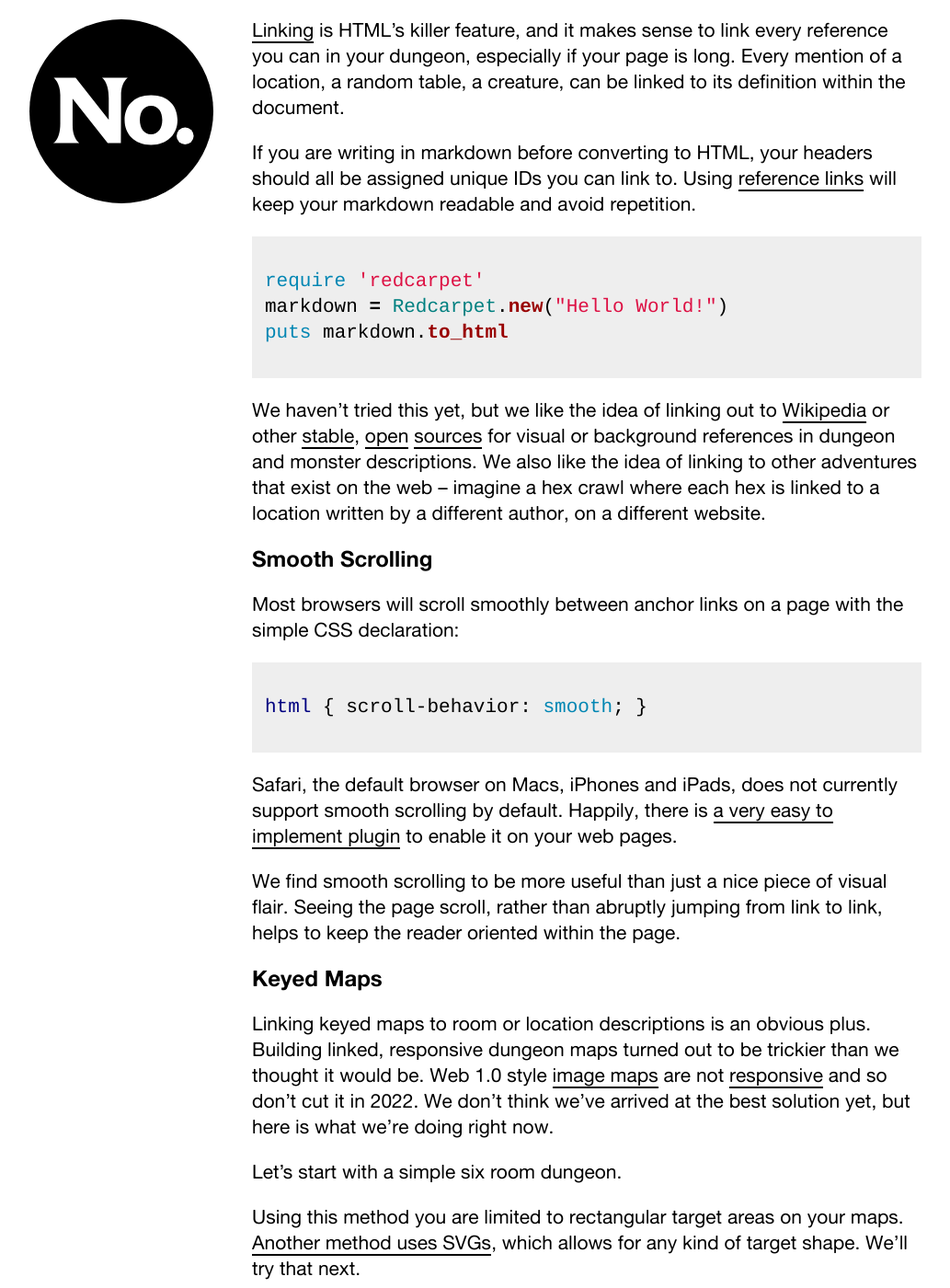
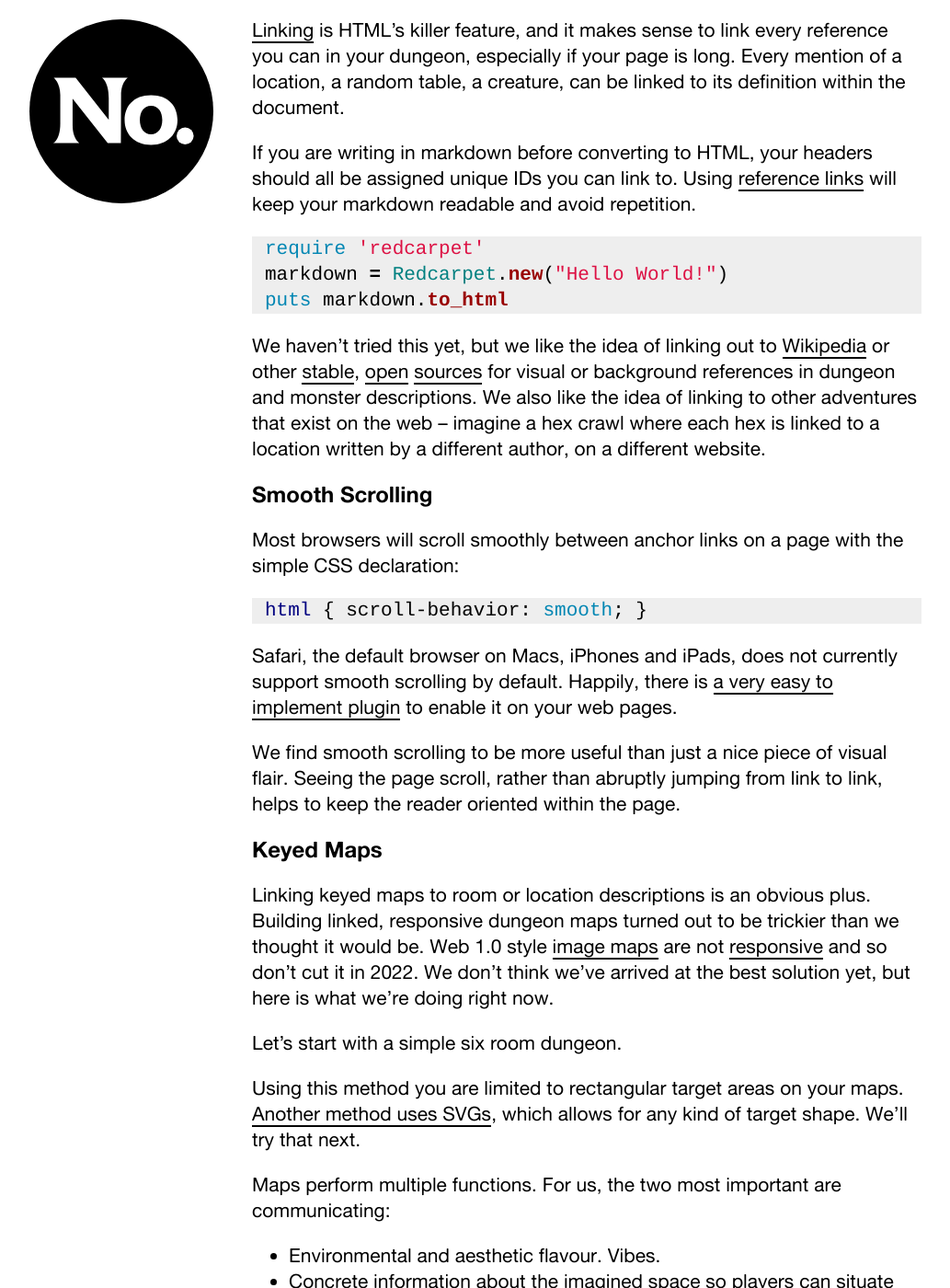
Before and after one commit to numbered-works/numbered-works.github.io, a Jekyll site: the page built from notes/index.html, in a window 1280 px wide and 1400 px high, scrolled down 1600 px. Shown: the whole window at 92% size, without its empty margins (122-1155 px from the left). Built offline with Jekyll 4.4.1, drawn with Linux system fonts in a browser that asks for light colours; some web fonts are replaced; the list of posts is cut into pages by our own code.

Commit message:
code padding

```diff
--- a/assets/css/syntax.css
+++ b/assets/css/syntax.css
@@ -1,4 +1,4 @@
-.highlight  { background-color: #eeeeee; padding: 7px; }
+.highlight  { background-color: #eeeeee; padding: 0 7px; }
 .highlight .c { color: #999988; font-style: italic } /* Comment */
 .highlight .err { color: #a61717; background-color: #e3d2d2 } /* Error */
 .highlight .k { font-weight: bold } /* Keyword */
```
